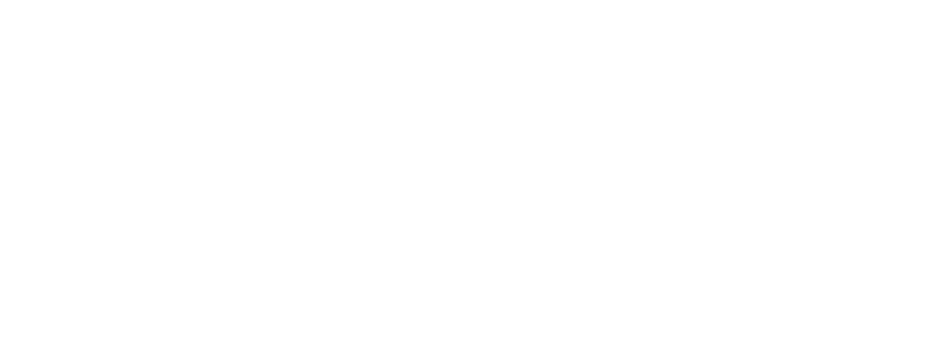
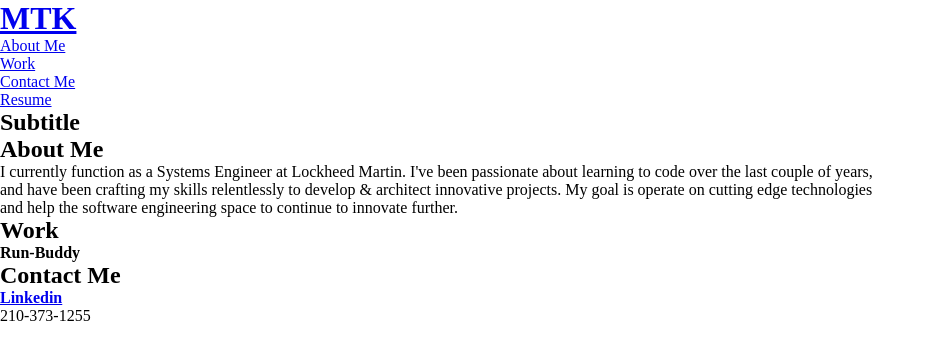
Before and after one commit to MikeAde07/MTK, a plain HTML site: page assets/index.html in a window 1280 px wide. Shown: the whole page, without its empty margins (0-935 px from the left). Drawn offline with Linux system fonts and the light colour scheme.

Commit message:
structure

```diff
--- a/assets/css/styles.css
+++ b/assets/css/styles.css
@@ -0,0 +1,4 @@
+* {
+    margin : 0;
+    padding : 0;
+}
--- a/assets/index.html
+++ b/assets/index.html
@@ -3,12 +3,60 @@
 <html lang="en">
     <head>
         <meta charset="UTF-8" />
+        <link rel="stylesheet" href="/assets/css/styles.css" />
         <title>MTK</title>
     </head>
     <body>
         <!--navigation-->
         <header>
+            <h1>
+                <a href="/">MTK</a>
+            </h1>
+            <nav>
+                <!--unordered list element-->
+                <ul>
+                    <!--list element-->
+                    <li>
+                        <!--anchor element-->
+                        <a href="#about-me">About Me</a>
+                    </li>
+                    <li>
+                        <a href="#work">Work</a>
+                    </li>
+                    <li>
+                        <a href="#contact-me">Contact Me</a>
+                    </li>
+                    <li>
+                        <a href="#resume">Resume</a>
+                    </li>
+                </ul>
+            </nav>
 
         </header>
+
+        <section class="hero">
+            <h2>Subtitle</h2>
+        </section>
+
+        <section id="about-me"class="about-me">
+            <h2>About Me</h2>
+            <p>I currently function as a Systems Engineer at Lockheed Martin. I've been passionate about learning to code over the last couple of years, </br> and have been crafting my skills relentlessly to develop & architect innovative projects. My goal is operate on cutting edge technologies </br>and help the software engineering space to continue to innovate further. </p>
+        </section>
+
+        <section id="work" class="work">
+            <h2>Work</h2>
+            <article>
+                <h4>Run-Buddy</h4>
+            </article>
+        </section>
+
+        <footer id="contact-me">
+            <h2>Contact Me</h2>
+            <h4>
+                <a href="https://www.linkedin.com/in/michael-adeniran-256211118/">Linkedin</a>
+            </h4>
+            <tel>210-373-1255</tel>
+        </footer>
+
     </body>
 </html>
```
